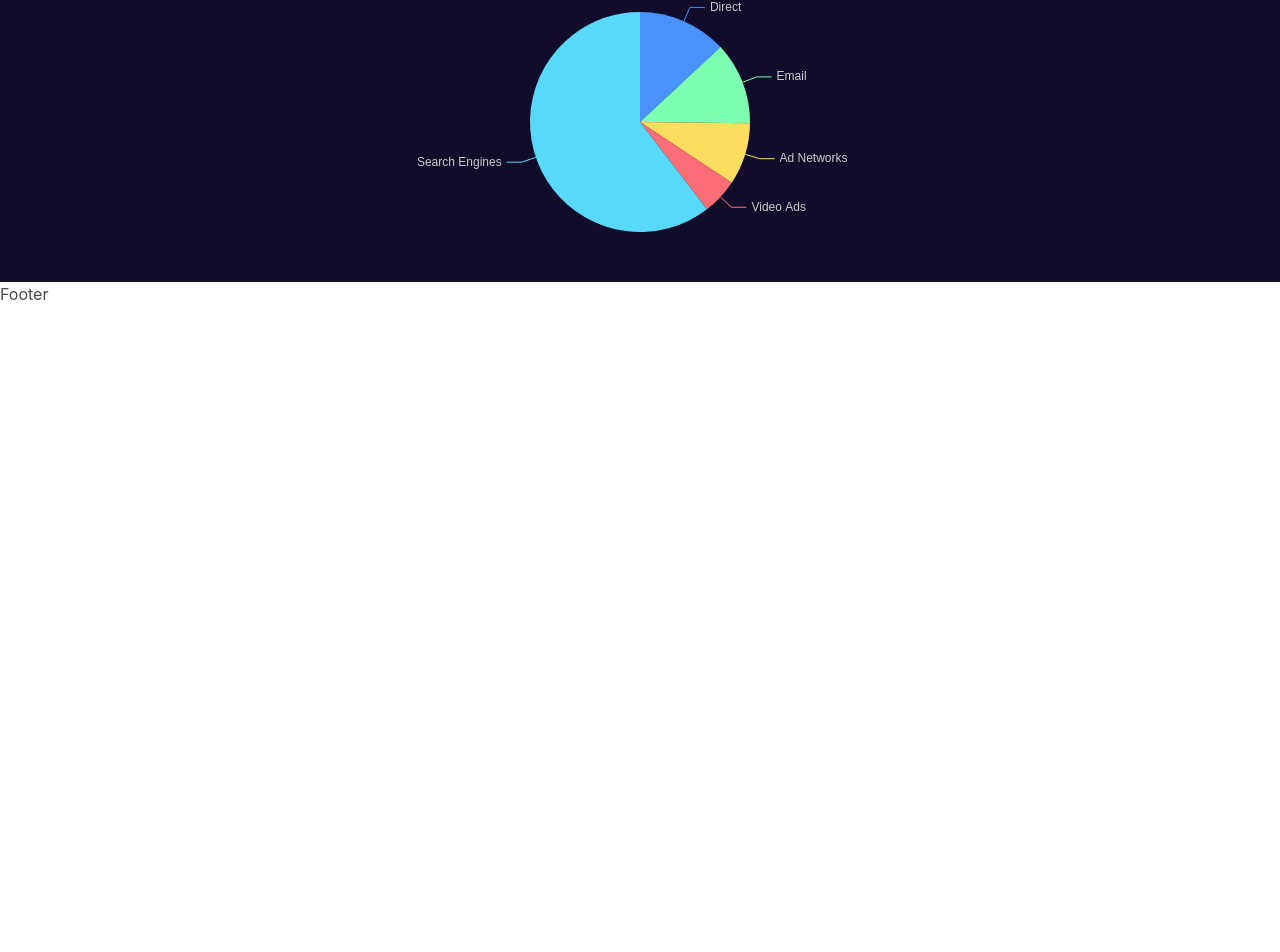
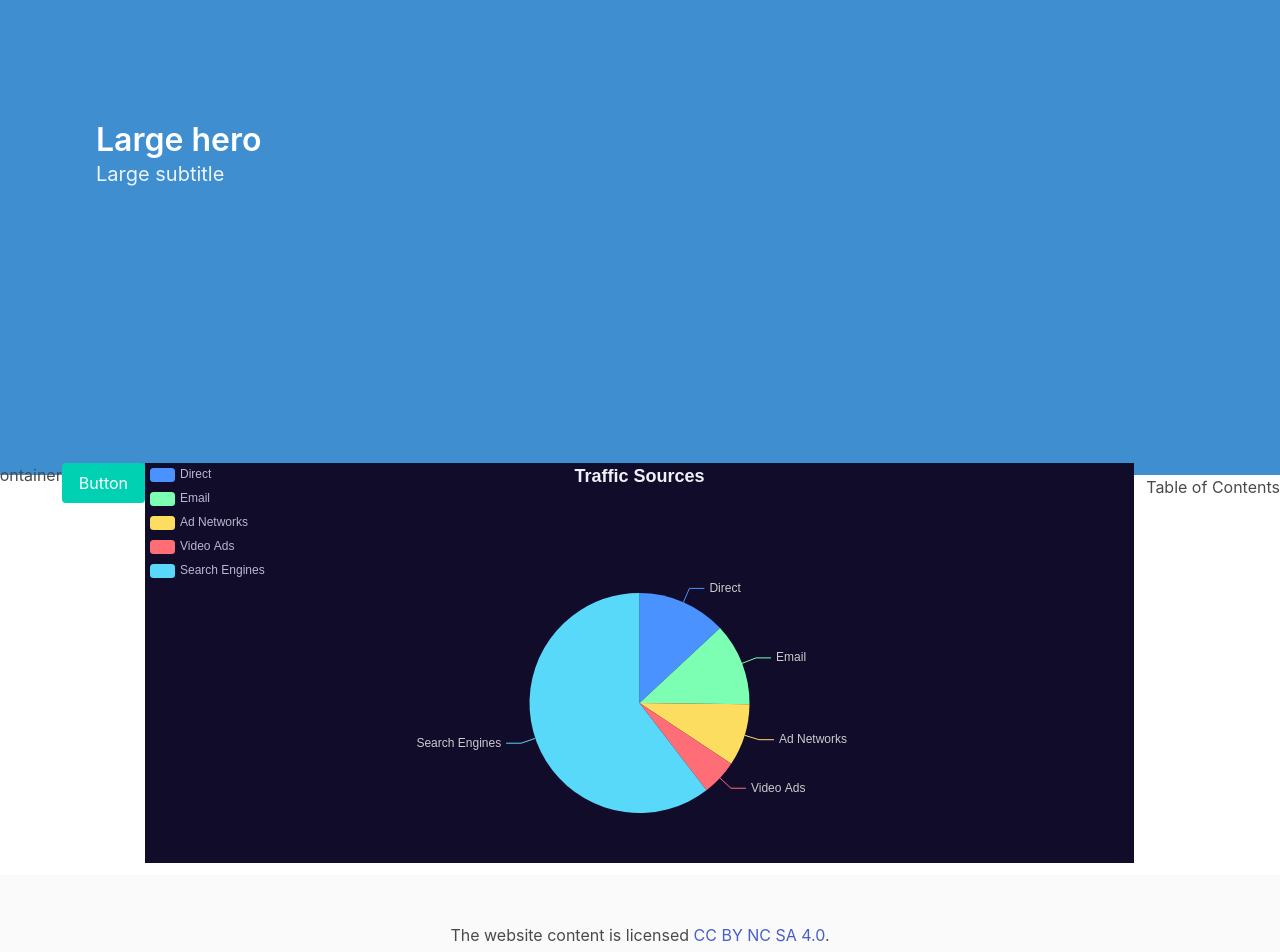
Before and after one commit to lie-flat/cfps-report, a Vue app: page / in a window 1280 px wide. Shown: the part 166-1118 px from the top of the page. Before the commit the page ends 800 px from the top, so only its background shows below. Built offline with nearby package versions, Linux system fonts and the light colour scheme.

Commit message:
Scaffolding.

```diff
--- a/src/App.vue
+++ b/src/App.vue
@@ -1,16 +1,20 @@
 <template>
   <Header/>
-  <Container>
-    <HelloWorld msg="Welcome to Your Vue.js App"/>
-  </Container>
+  <div class="columns is-desktop">
+    <Container class="column">
+      <button class="button is-primary">Button</button>
+      <HelloWorld msg="Welcome to Your Vue.js App"/>
+    </Container>
+    <TableOfContents class="column"/>
+  </div>
   <Footer/>
 </template>
-
 <script>
 import HelloWorld from './components/HelloWorld.vue'
 import Header from './components/Header.vue'
 import Footer from "@/components/Footer";
 import Container from './components/Container.vue';
+import TableOfContents from "@/components/TableOfContents";
 
 export default {
   name: 'App',
@@ -18,7 +22,8 @@ export default {
     HelloWorld,
     Header,
     Footer,
-    Container
+    Container,
+    TableOfContents
   }
 
 }
--- a/src/components/Footer.vue
+++ b/src/components/Footer.vue
@@ -1,5 +1,11 @@
 <template>
-  <div>Footer</div>
+  <footer class="footer">
+    <div class="content has-text-centered">
+      <p>
+        The website content is licensed <a href="https://creativecommons.org/licenses/by-nc-sa/4.0/">CC BY NC SA 4.0</a>.
+      </p>
+    </div>
+  </footer>
 </template>
 
 <script>
--- a/src/components/Header.vue
+++ b/src/components/Header.vue
@@ -1,5 +1,14 @@
 <template>
-  <div>Header</div>
+  <section class="hero is-large is-info">
+    <div class="hero-body">
+      <p class="title">
+        Large hero
+      </p>
+      <p class="subtitle">
+        Large subtitle
+      </p>
+    </div>
+  </section>
 </template>
 
 <script>
--- /dev/null
+++ b/src/components/TableOfContents.vue
@@ -0,0 +1,17 @@
+<template>
+  <div class="is-hidden-touch is-narrow">
+    Table of Contents
+  </div>
+</template>
+
+<script>
+import {defineComponent} from "vue";
+
+export default defineComponent({
+  name: "TableOfContents"
+});
+</script>
+
+<style scoped>
+
+</style>
```
Also changed, not shown: src/components/HelloWorld.vue (+13 -13 lines).
